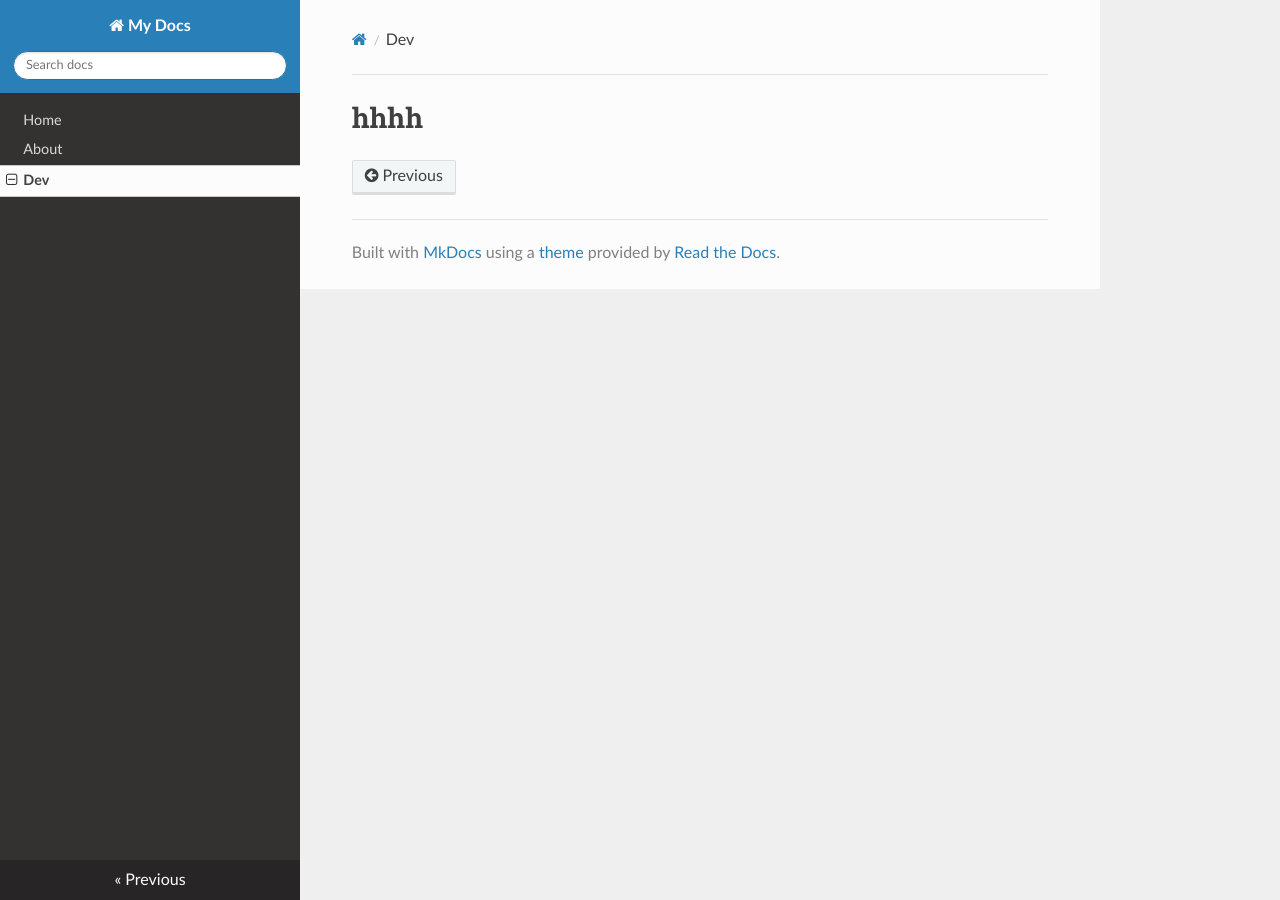
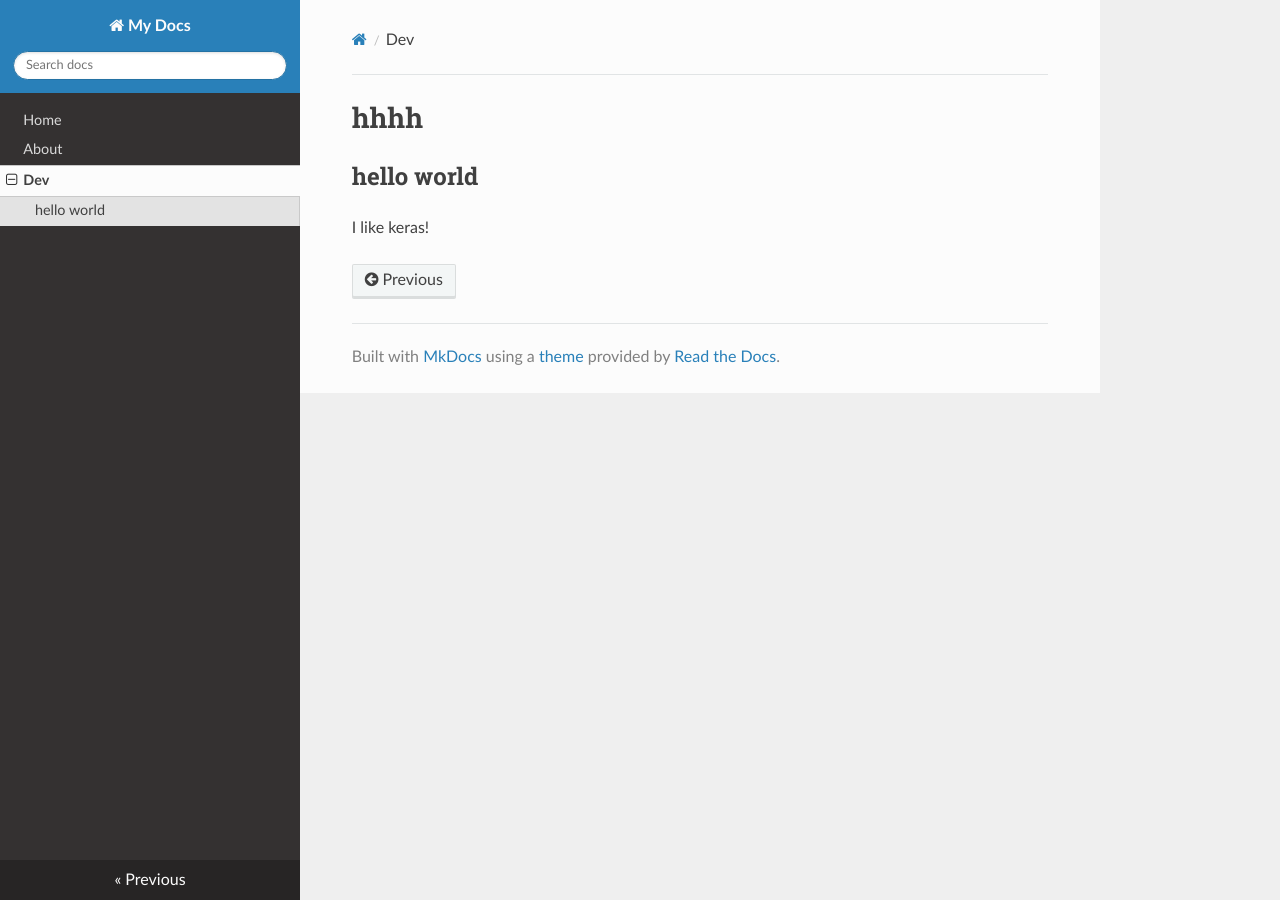
Before and after one commit to Xls1994/Dlblogs, an MkDocs documentation site: the page built from docs/develop.md, in a window 1280 px wide. Built offline with MkDocs 1.6.1, drawn with Linux system fonts in a browser that asks for light colours; nearby versions of some CDN libraries; old or Windows-style settings are respelled for this version of MkDocs.

Commit message:
Update develop.md

```diff
--- a/docs/develop.md
+++ b/docs/develop.md
@@ -1 +1,3 @@
 #hhhh
+## hello world
+I like keras!
```
